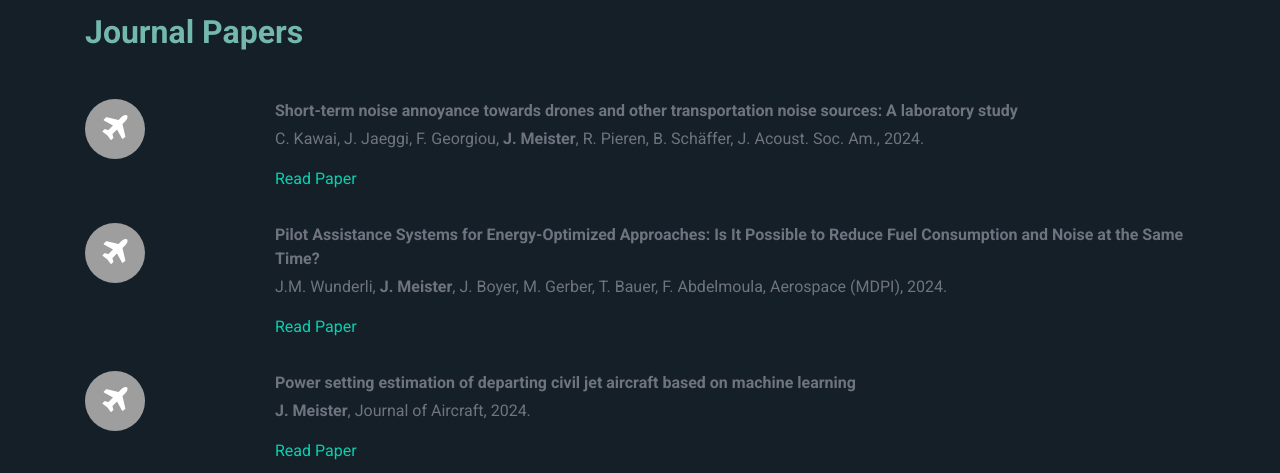
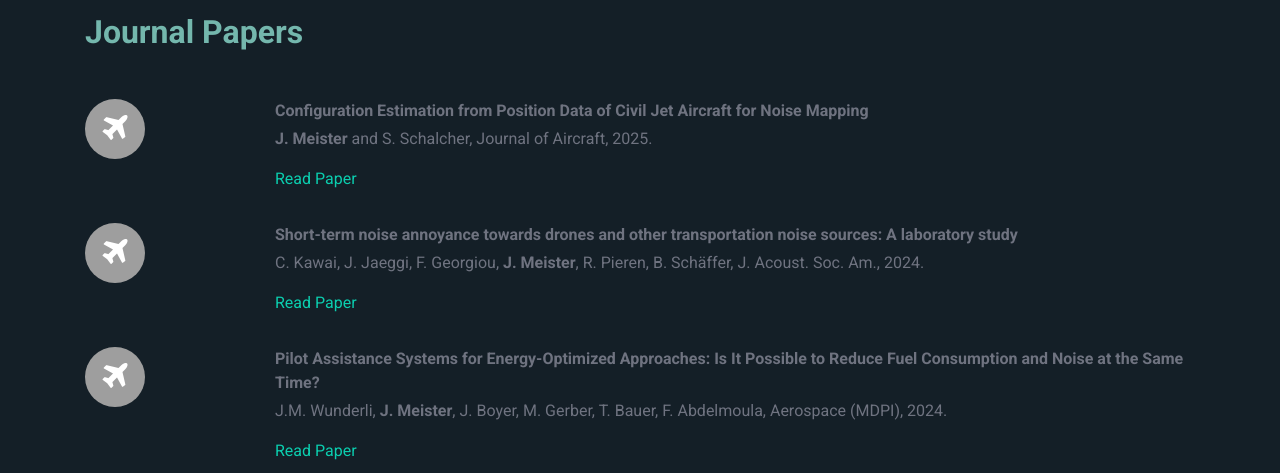
Before and after one commit to JonasGregM/JonasGregM.github.io, a plain HTML site: page index.html in a window 1280 px wide. Shown: the part 2908-3381 px from the top of the page. Drawn offline with nearby package versions, Linux system fonts and the light colour scheme; grey boxes are pictures that could not be loaded.

Commit message:
Added new JoA paper.

```diff
--- a/index.html
+++ b/index.html
@@ -181,6 +181,14 @@
             </div>
             <!-- Journal Papers -->
             <h2 class="mt-2 mb-5">Journal Papers</h2>
+            <div class="row pb-2">
+                <div class="col-md-2 mb-4 "><i class="fa fa-2x fa-plane service-icon bg-primary text-white mr-3" aria-hidden="true"></i></div>
+                <div class="col-md-10 mb-4">
+                    <p class="font-weight-bold mb-sm-1">Configuration Estimation from Position Data of Civil Jet Aircraft for Noise Mapping</p>
+                    <p><b>J. Meister</b> and S. Schalcher, Journal of Aircraft, 2025.</p>
+                    <a class="text-decoration-none bg-readPaper text-readPaper" href="https://arc.aiaa.org/doi/10.2514/1.C038338/" target="_blank">Read Paper</a>
+                </div>
+            </div>
             <div class="row pb-2">
                 <div class="col-md-2 mb-4 "><i class="fa fa-2x fa-plane service-icon bg-primary text-white mr-3" aria-hidden="true"></i></div>
                 <div class="col-md-10 mb-4">
```
